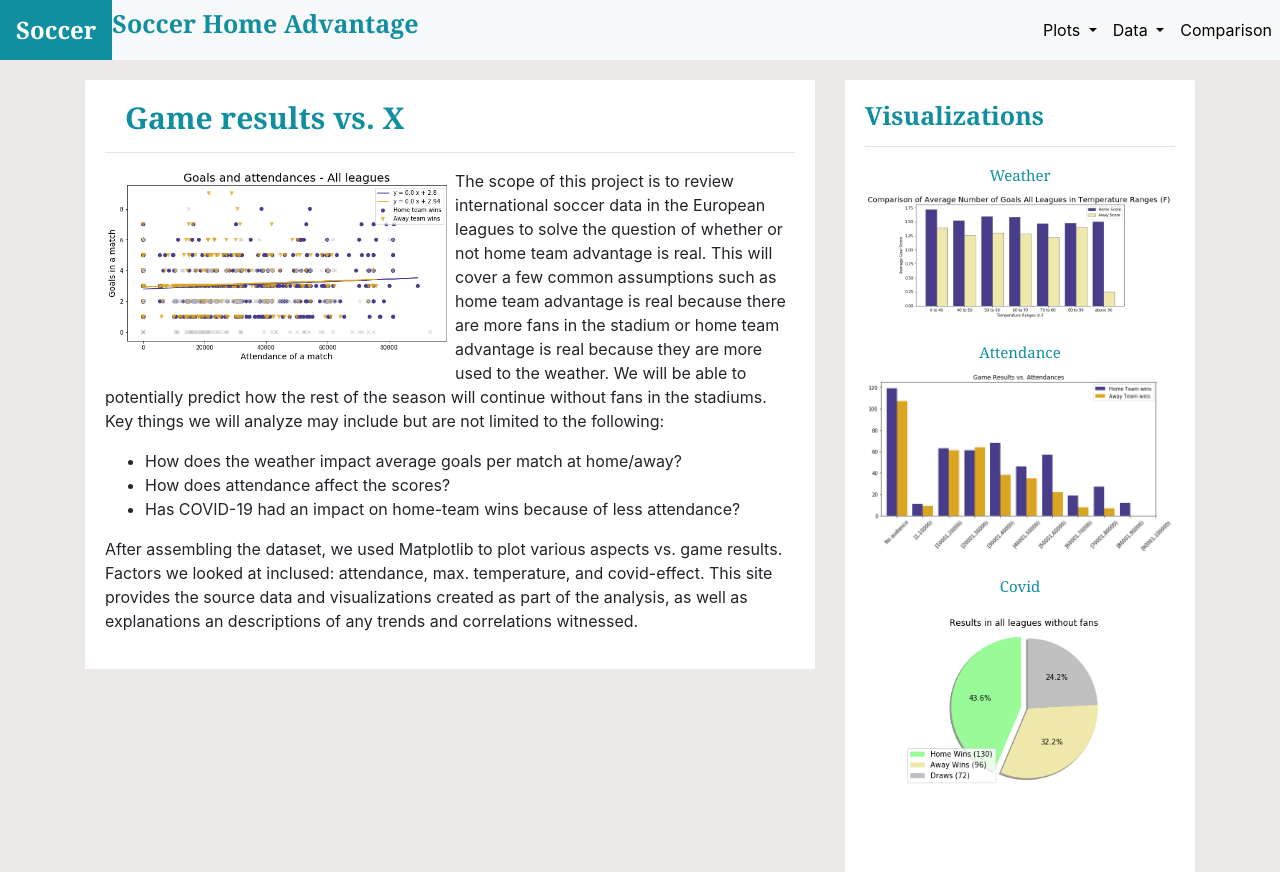
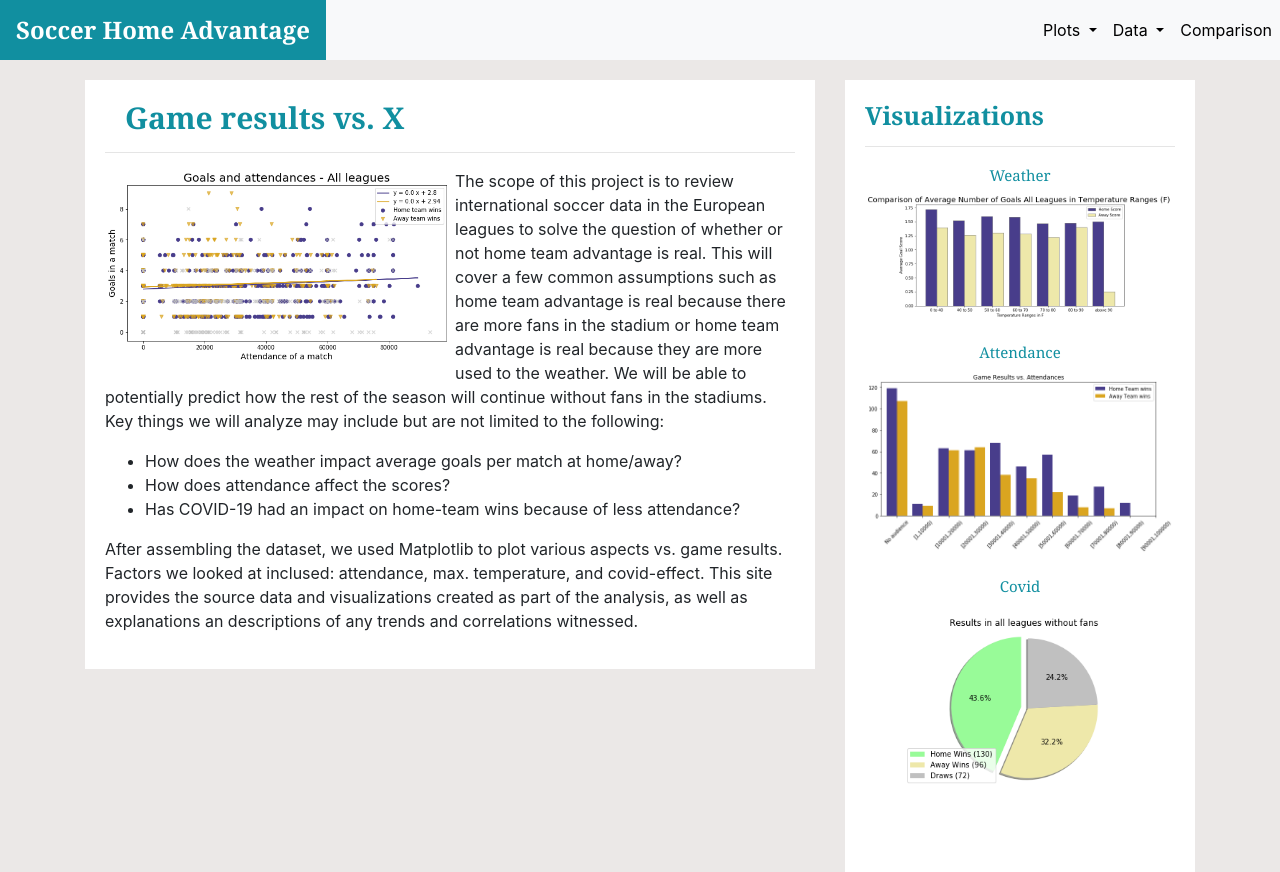
Before and after one commit to ejlee127/Web-Dashboard, a plain HTML site: page SoccerVisualizations/soccer.html in a window 1280 px wide. Drawn offline with nearby package versions, Linux system fonts and the light colour scheme.

Commit message:
updating soccer.html

```diff
--- a/SoccerVisualizations/soccer.html
+++ b/SoccerVisualizations/soccer.html
@@ -16,8 +16,7 @@
 <body>
 
     <nav class="navbar navbar-expand-sm navbar-light bg-light p-0 justify-content-between">
-        <a class="navbar-brand mr-0 px-3" href="soccer.html">Soccer</a>
-        <h2> Soccer Home Advantage</h2>
+        <a class="navbar-brand mr-0 px-3" href="soccer.html">Soccer Home Advantage</a>
         <button class="navbar-toggler" type="button" data-toggle="collapse" data-target="#navbarSupportedContent" aria-controls="navbarSupportedContent" aria-expanded="false" aria-label="Toggle navigation">
           <span class="navbar-toggler-icon"></span>
         </button>
```
